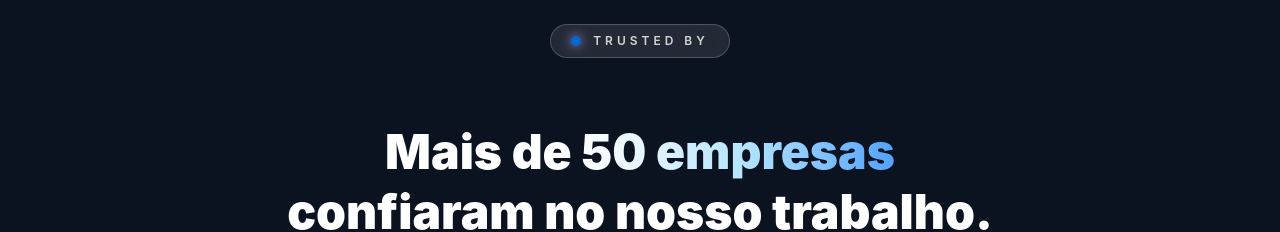
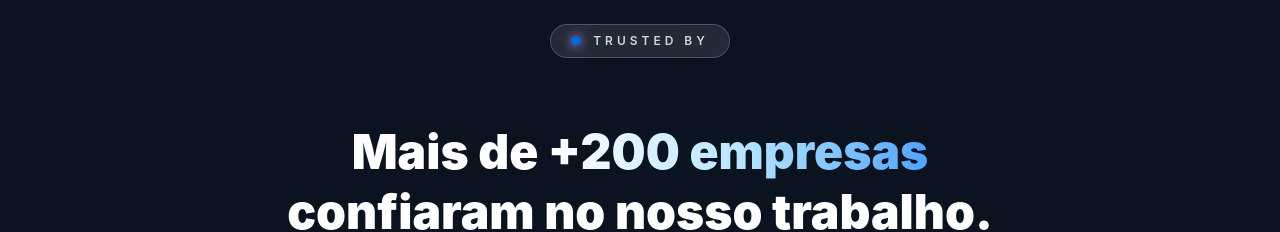
Before and after one commit to Guilhermefonseca2021/portfolio, a React (Vite) app in the folder frontend/: page /socialmedia in a window 1280 px wide. Shown: the part 840-1072 px from the top of the page. Built offline with nearby package versions, Linux system fonts and the light colour scheme.

Commit message:
Update social proof to 200 plus companies

```diff
--- a/frontend/src/components/media/Clients/Clients.tsx
+++ b/frontend/src/components/media/Clients/Clients.tsx
@@ -31,7 +31,7 @@ export default function Clients() {
               text-transparent
             "
             >
-              50 empresas
+              +200 empresas
             </span>
 
             <br />
```
